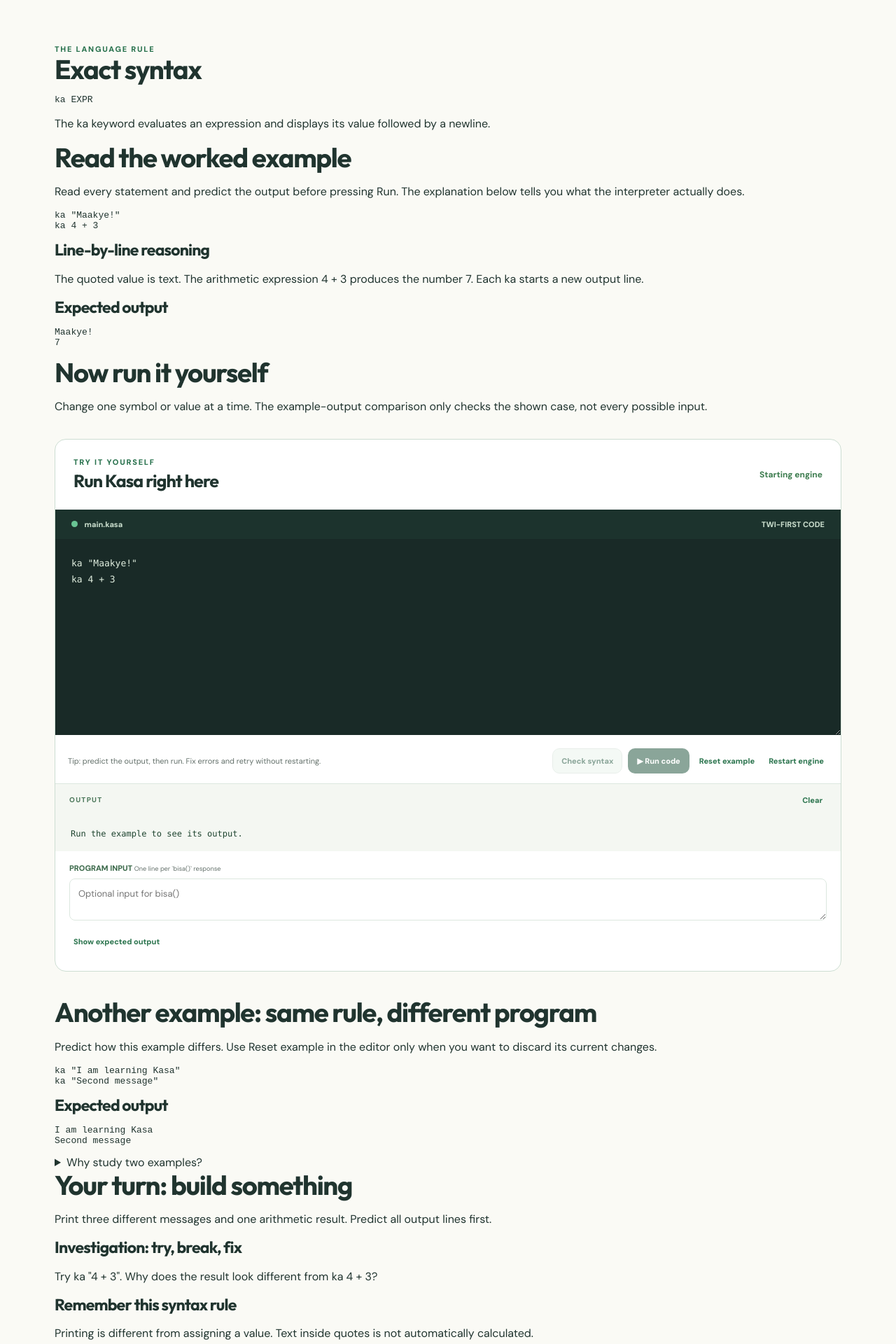
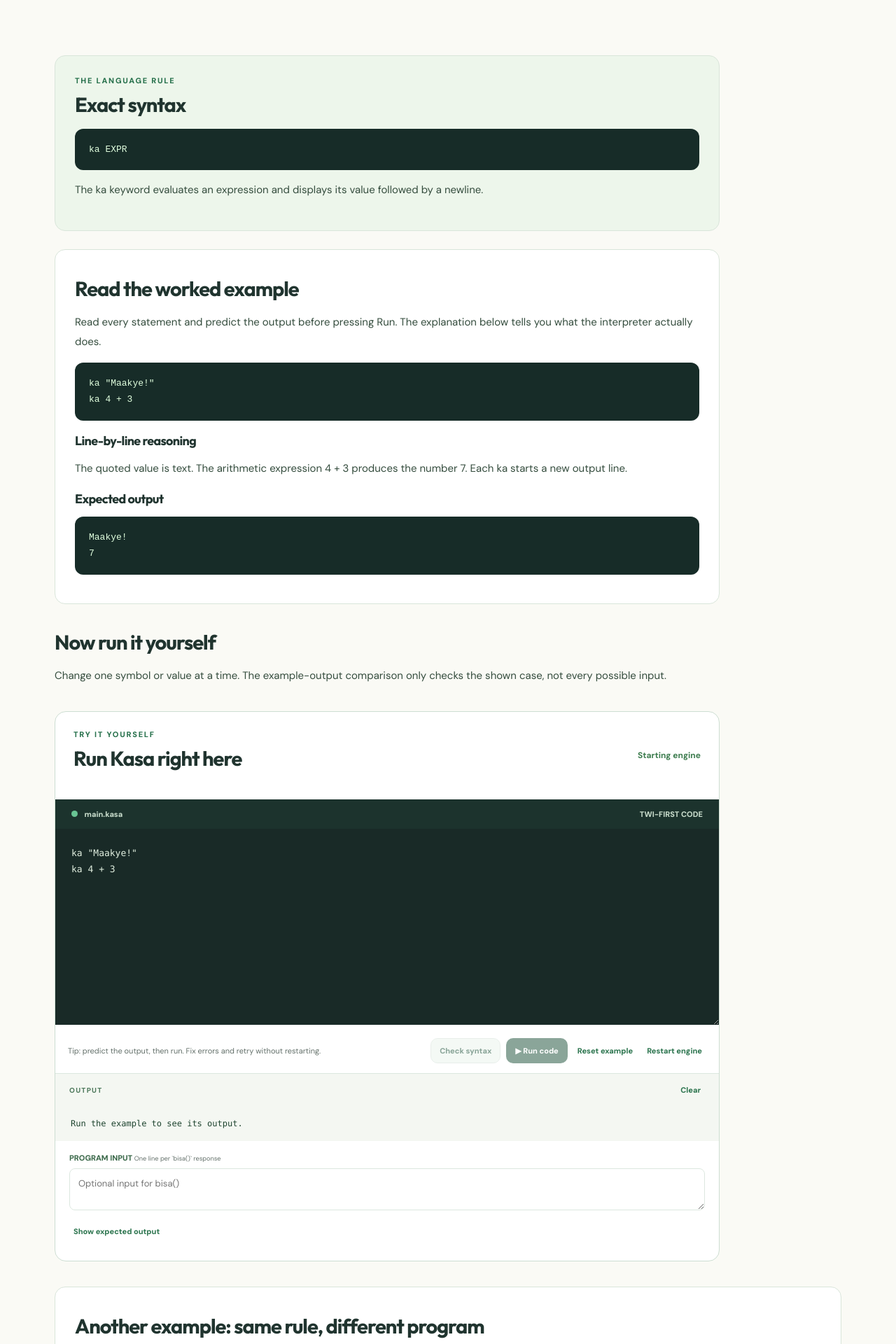
Before and after one commit to fosterb1/kasa-learning-academy, a Next.js app: page /learn/syntax/print in a window 1280 px wide. Shown: the part 380-2300 px from the top of the page at 70% size. Built offline with nearby package versions, Linux system fonts and the light colour scheme; no server answers.

Commit message:
Integrate the Kasa grammar course into the main learning path and navigation

```diff
--- a/src/app/(site)/site.css
+++ b/src/app/(site)/site.css
@@ -192,3 +192,31 @@
 .beginner-route-promo p{line-height:1.7;color:#4a6351;max-width:66ch;margin:0}
 @media(max-width:700px){.beginner-intro{grid-template-columns:1fr}.beginner-topic,.beginner-goals,.beginner-activity{padding:17px}.beginner-unit-card{grid-template-columns:35px minmax(0,1fr) 18px;padding:16px;gap:12px}.beginner-unit-card strong{font-size:16px}}
 @media print{.beginner-topic,.beginner-activity,.beginner-review details{break-inside:avoid}.beginner-nav,.primary-nav{display:none}}
+
+
+/* Kasa Language Grammar school: focus on explicit syntax education. */
+.syntax-course-promo,.syntax-route-info{margin:22px 0 28px;padding:clamp(20px,3vw,30px);border:1px solid #c7ddcb;border-radius:16px;background:#eaf4e8;line-height:1.85}
+.syntax-course-promo h2,.syntax-route-info h2{font-size:clamp(23px,3vw,32px);margin:7px 0}
+.syntax-course-promo p,.syntax-route-info p{max-width:77ch;color:#385741}
+.syntax-course-promo .button{display:inline-block;margin-top:6px}
+.syntax-route-info a{text-decoration:underline;color:#176343;font-weight:700}
+.syntax-chapter-grid{display:grid;grid-template-columns:repeat(2,minmax(0,1fr));gap:16px;margin:25px 0 46px}
+.syntax-chapter-card{min-width:0;background:#fff;border:1px solid #d9e7d9;border-radius:14px;padding:23px;display:grid;align-content:start;gap:10px;transition:transform .15s,border-color .15s}
+.syntax-chapter-card:hover,.syntax-chapter-card:focus-visible{border-color:#397955;transform:translateY(-2px)}
+.syntax-chapter-card h2{font-size:21px;margin:0;line-height:1.3}
+.syntax-chapter-card p{font-size:14px;line-height:1.8;color:#4e6456;margin:0}
+.syntax-chapter-card code,.syntax-rule pre,.syntax-read pre{font-family:ui-monospace,SFMono-Regular,Consolas,monospace}
+.syntax-chapter-card code{display:block;border-radius:8px;white-space:pre-wrap;overflow-wrap:anywhere;padding:12px;background:#f0f6ee;color:#245339;font-size:13px}
+.syntax-chapter-card .text-link{margin-top:5px;font-weight:800;color:#1e6641}
+.syntax-detail{padding-bottom:55px}
+.syntax-lesson-body{max-width:950px}
+.syntax-rule,.syntax-read,.syntax-practice{padding:clamp(18px,2.7vw,28px);margin:18px 0 26px;background:#fff;border:1px solid #d9e5da;border-radius:15px}
+.syntax-rule{background:#edf6eb}
+.syntax-detail h2{font-size:clamp(22px,2.5vw,29px);line-height:1.35;margin:8px 0 14px}
+.syntax-detail h3{font-size:18px;margin:18px 0 8px}
+.syntax-detail p,.syntax-detail li{font-size:15px;line-height:1.85;color:#354d3e}
+.syntax-rule pre,.syntax-read pre{padding:18px 20px;border-radius:12px;background:#172c28;color:#e1ffdf;white-space:pre-wrap;overflow-wrap:anywhere;overflow:auto;line-height:1.75;font-size:13px}
+.syntax-practice{background:#f4f8ed;border-left:5px solid #408256}
+.syntax-code-exercise{max-width:950px;margin:35px 0}
+.syntax-read summary{cursor:pointer;color:#205f41;font-weight:750}
+@media(max-width:700px){.syntax-chapter-grid{grid-template-columns:1fr}.syntax-chapter-card,.syntax-rule,.syntax-read,.syntax-practice{padding:17px}.syntax-rule pre,.syntax-read pre{padding:13px;font-size:12px}}
```
